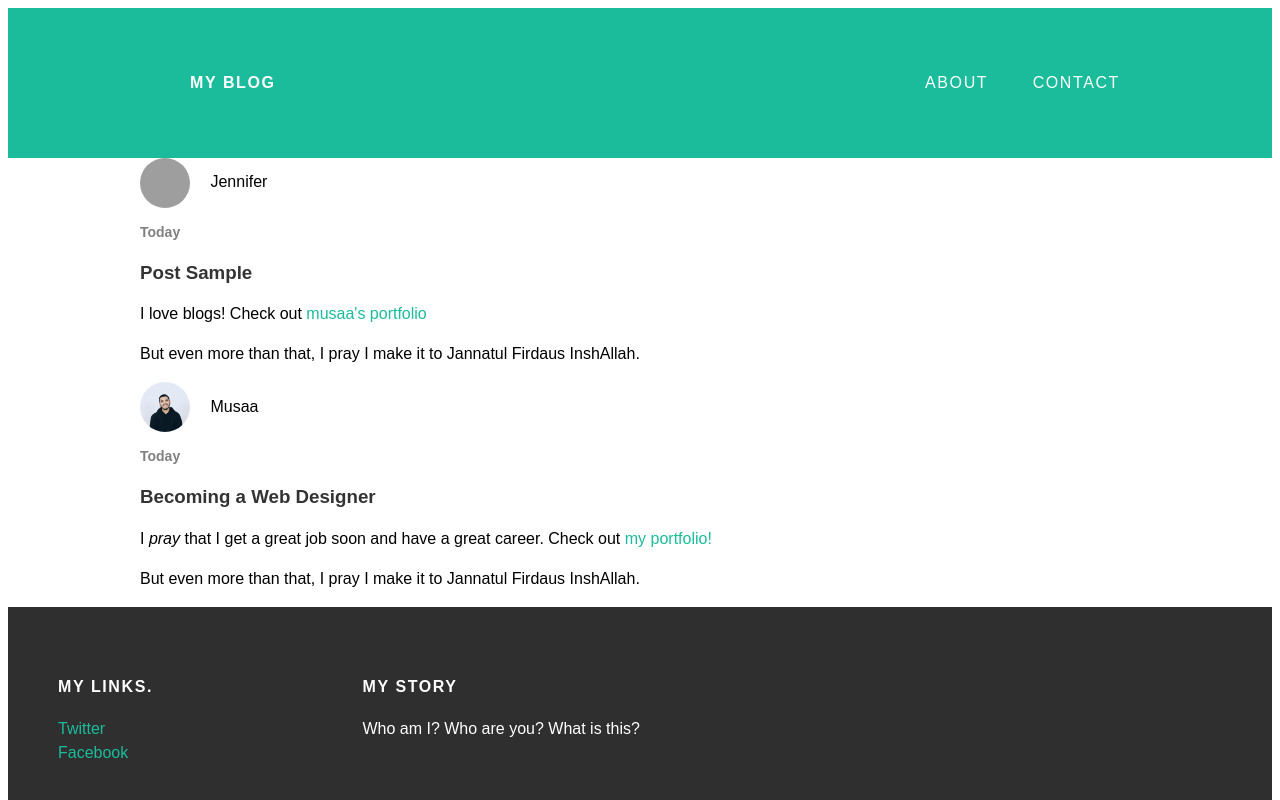
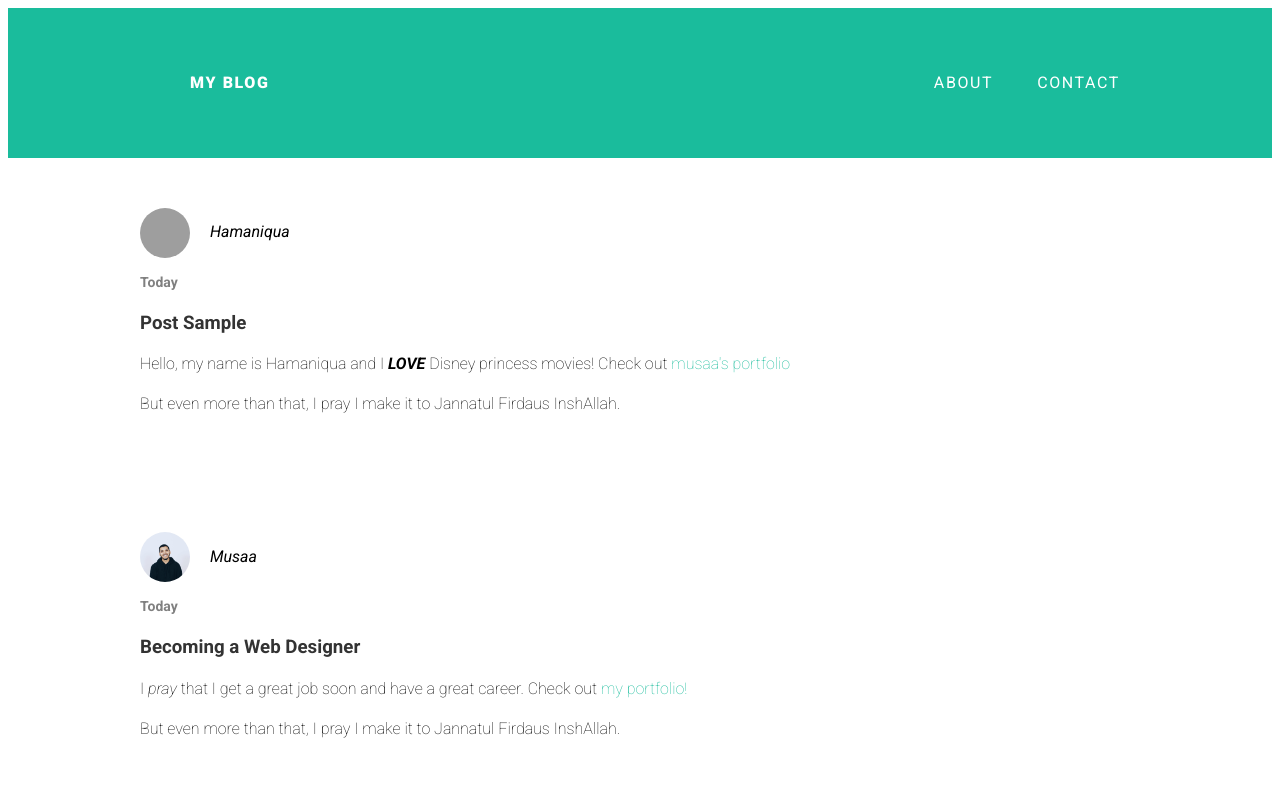
Before and after one commit to musaadesigns/musaadesigns.github.io, a plain HTML site: page index.html in a window 1280 px wide. Shown: the top 800 px of the page. Drawn offline with Linux system fonts and the light colour scheme; grey boxes are pictures that could not be loaded.

Commit message:
Add files via upload

```diff
--- a/index.html
+++ b/index.html
@@ -7,6 +7,7 @@
   <title>My Blog</title>
   <link rel="stylesheet"
   type="text/css" href="styles.css">
+<link href="https://fonts.googleapis.com/css?family=Roboto:100,100i,300,300i,400,400i,500,500i,700,700i,900,900i" rel="stylesheet">
 </head>
 
 <body>
@@ -27,11 +28,11 @@
   <div class="container">
     <div class="post-author">
       <img src="girl1.jpg";>
-      <span>Jennifer</span>
+      <span>Hamaniqua</span>
       <p class="post-date">Today</p>
       <h3  class="post-title">Post Sample</h3>
       <div class="post-content">
-        <p> I love blogs!
+        <p> Hello, my name is Hamaniqua and I <em><strong> LOVE </strong></em> Disney princess movies!
           Check out <a href="https://musaa.format.com/">musaa's portfolio</a>
         </p>
 
--- a/styles.css
+++ b/styles.css
@@ -1,11 +1,8 @@
-@import url(https://fonts.google.com/
-  specimen/Montserrat?selection.family=Montserrat:400,700);
-
 body {
   color:#555
   margin: 0;
 
-  font-family: 'Montserrat', sans-serif;
+  font-family: 'Roboto', sans-serif;
 }
 
 #header {
@@ -29,7 +26,7 @@ body {
   display: block;
   float: left;
   font size: 20px;
-  font-weight: 600;
+  font-weight: 900;
   padding-left: 50px;
 }
 
@@ -47,6 +44,10 @@ body {
 .container {
   max-width: 1000px;
   margin: 0 auto;
+}
+
+.content {
+  padding: 50px 100px;
 }
 
 #footer {
@@ -94,6 +95,8 @@ a:hover {
 
 .post-author span {
   margin-left: 16px;
+  font-size: 900;
+  font-style: italic;
 }
 
 .post-date {
@@ -121,3 +124,8 @@ p {
 .about {
   text-align: center;
 }
+
+.about-title {
+  font-size: 900;
+
+}
```
Also changed, not shown: about.html (+3 -1 lines).
